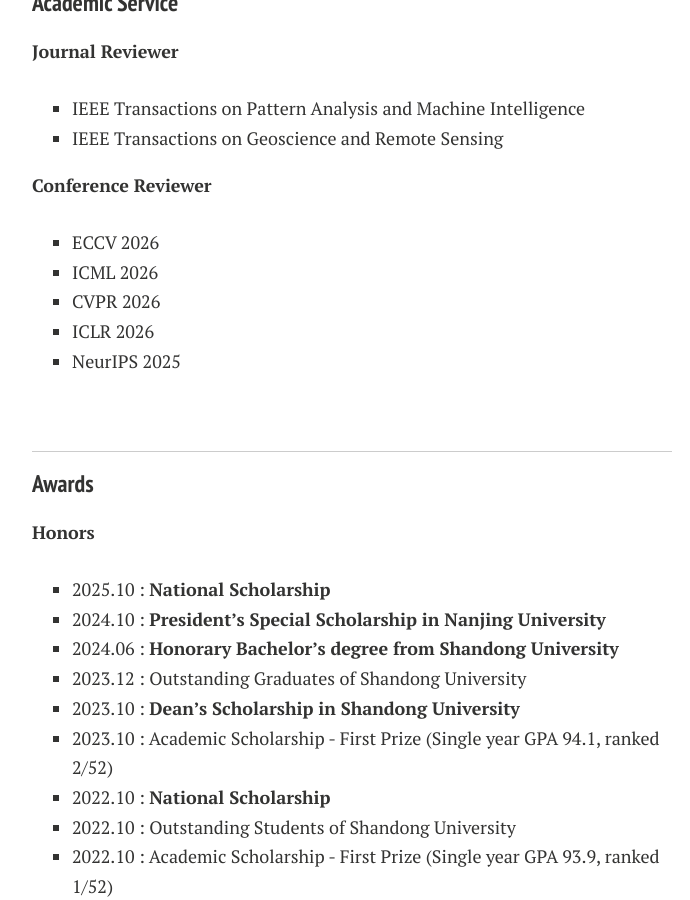
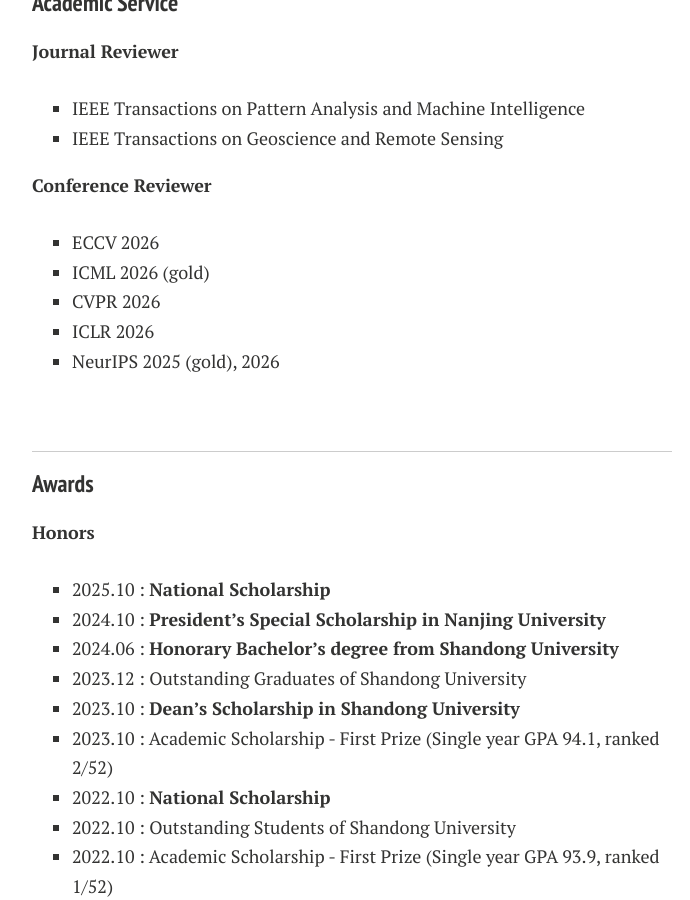
Before and after one commit to LanXingXuan/LanXingXuan.github.io, a Jekyll site: the page built from index.md, in a window 1280 px wide and 900 px high, scrolled down 1983 px. Shown: the whole window, without its empty margins (288-978 px from the left). Built offline with Jekyll 4.4.1, drawn with Linux system fonts in a browser that asks for light colours; nearby versions of some CDN libraries; comment, search, counter and statistics services are not loaded; a style sheet for code colours, icons or effects is not loaded.

Commit message:
Update conference reviewer status for ICML and NeurIPS

```diff
--- a/index.md
+++ b/index.md
@@ -65,10 +65,10 @@ My research interests are centered on multimedia processing, particularly in the
 
  **Conference Reviewer**
  - ECCV 2026
- - ICML 2026
+ - ICML 2026 (gold)
  - CVPR 2026
  - ICLR 2026
- - NeurIPS 2025
+ - NeurIPS 2025 (gold), 2026
 
 <br>
 
```
